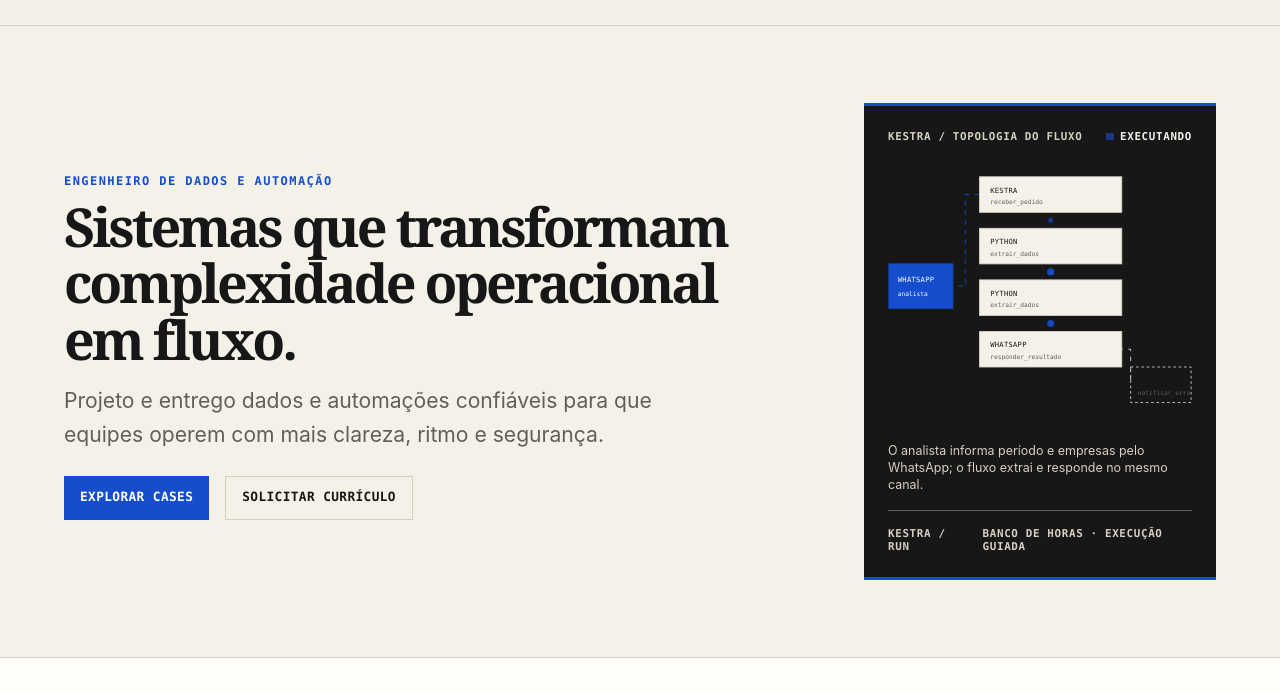
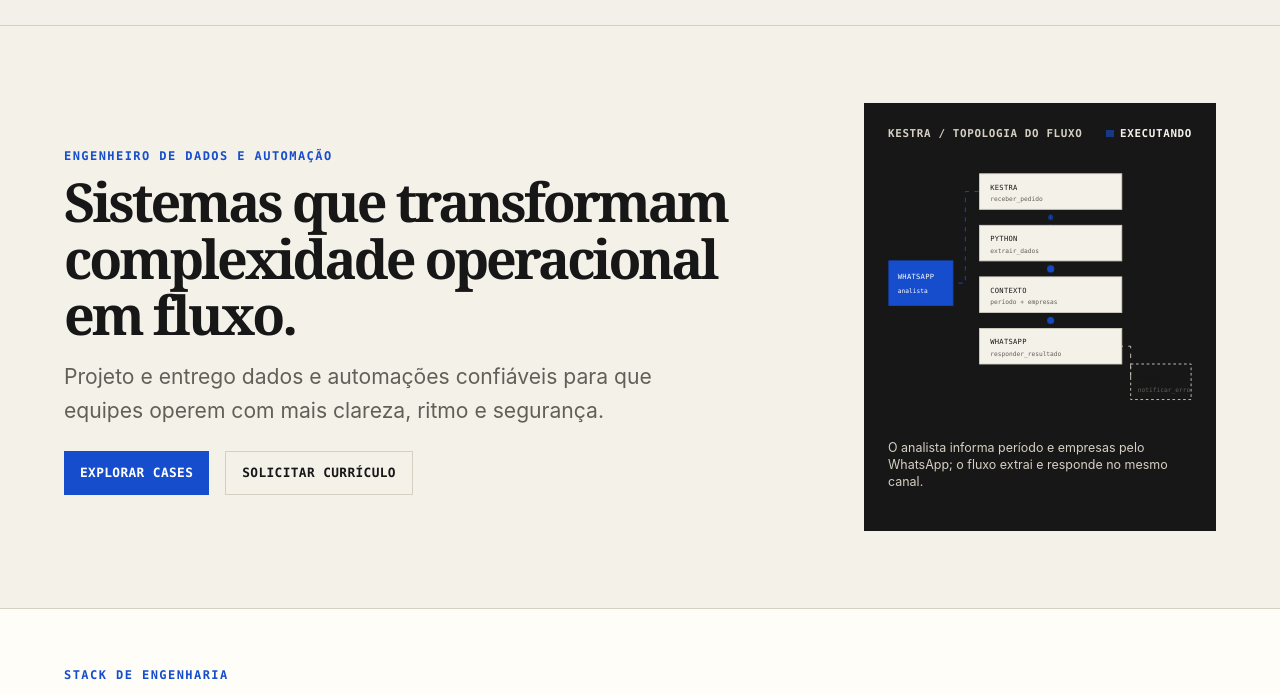
Before and after one commit to raffaelhfarias/raffaelhfarias.github.io, an Astro site: page /pt in a window 1280 px wide. Shown: the part 55-749 px from the top of the page. Built offline with nearby package versions, Linux system fonts and the light colour scheme; Astro itself is replaced by a stand-in of ours.

Commit message:
fix: refine hero topology visual

```diff
--- a/src/components/home/Hero.astro
+++ b/src/components/home/Hero.astro
@@ -17,7 +17,6 @@ interface Props {
       output: { label: string; detail: string };
       error: { label: string; detail: string };
     };
-    footer: string;
   };
 }
 const { eyebrow, heading, summary, primary, secondary, visual } = Astro.props;
@@ -79,8 +78,8 @@ const { eyebrow, heading, summary, primary, secondary, visual } = Astro.props;
           </g>
           <g class="topology-node">
             <rect x="112" y="136" width="160" height="40"></rect>
-            <text x="124" y="154">{visual.nodes.transform.label}</text>
-            <text x="124" y="167">{visual.nodes.transform.detail}</text>
+            <text x="124" y="154">{visual.nodes.context.label}</text>
+            <text x="124" y="167">{visual.nodes.context.detail}</text>
           </g>
           <g class="topology-node">
             <rect x="112" y="194" width="160" height="40"></rect>
@@ -95,10 +94,6 @@ const { eyebrow, heading, summary, primary, secondary, visual } = Astro.props;
         </svg>
       </div>
       <p class="visual-description">{visual.description}</p>
-      <footer class="visual-footer">
-        <span>KESTRA / RUN</span>
-        <span>{visual.footer}</span>
-      </footer>
     </aside>
   </div>
 </section>
@@ -156,10 +151,9 @@ const { eyebrow, heading, summary, primary, secondary, visual } = Astro.props;
     overflow: hidden;
     color: var(--paper);
     background: var(--ink);
-    border-block: 3px solid var(--action);
+    border: 0;
   }
-  .visual-header,
-  .visual-footer {
+  .visual-header {
     display: flex;
     justify-content: space-between;
     gap: var(--space-2);
@@ -267,11 +261,6 @@ const { eyebrow, heading, summary, primary, secondary, visual } = Astro.props;
       transform: scale(1.4);
     }
   }
-  .visual-footer {
-    padding-top: var(--space-2);
-    color: var(--line);
-    border-top: 1px solid var(--muted);
-  }
   @keyframes status-pulse {
     0%,
     100% {
--- a/src/pages/[lang]/index.astro
+++ b/src/pages/[lang]/index.astro
@@ -48,7 +48,6 @@ const copy = isPortuguese
             output: { label: "WHATSAPP", detail: "responder_resultado" },
             error: { label: "FALHA", detail: "notificar_erro" },
           },
-          footer: "Banco de horas · execução guiada",
         },
       },
       stack: {
@@ -93,7 +92,6 @@ const copy = isPortuguese
             output: { label: "WHATSAPP", detail: "reply_result" },
             error: { label: "ERROR", detail: "notify_error" },
           },
-          footer: "Time bank · guided execution",
         },
       },
       stack: {
```
Also changed, not shown: tests/e2e/home.spec.ts (+18 -0 lines).
